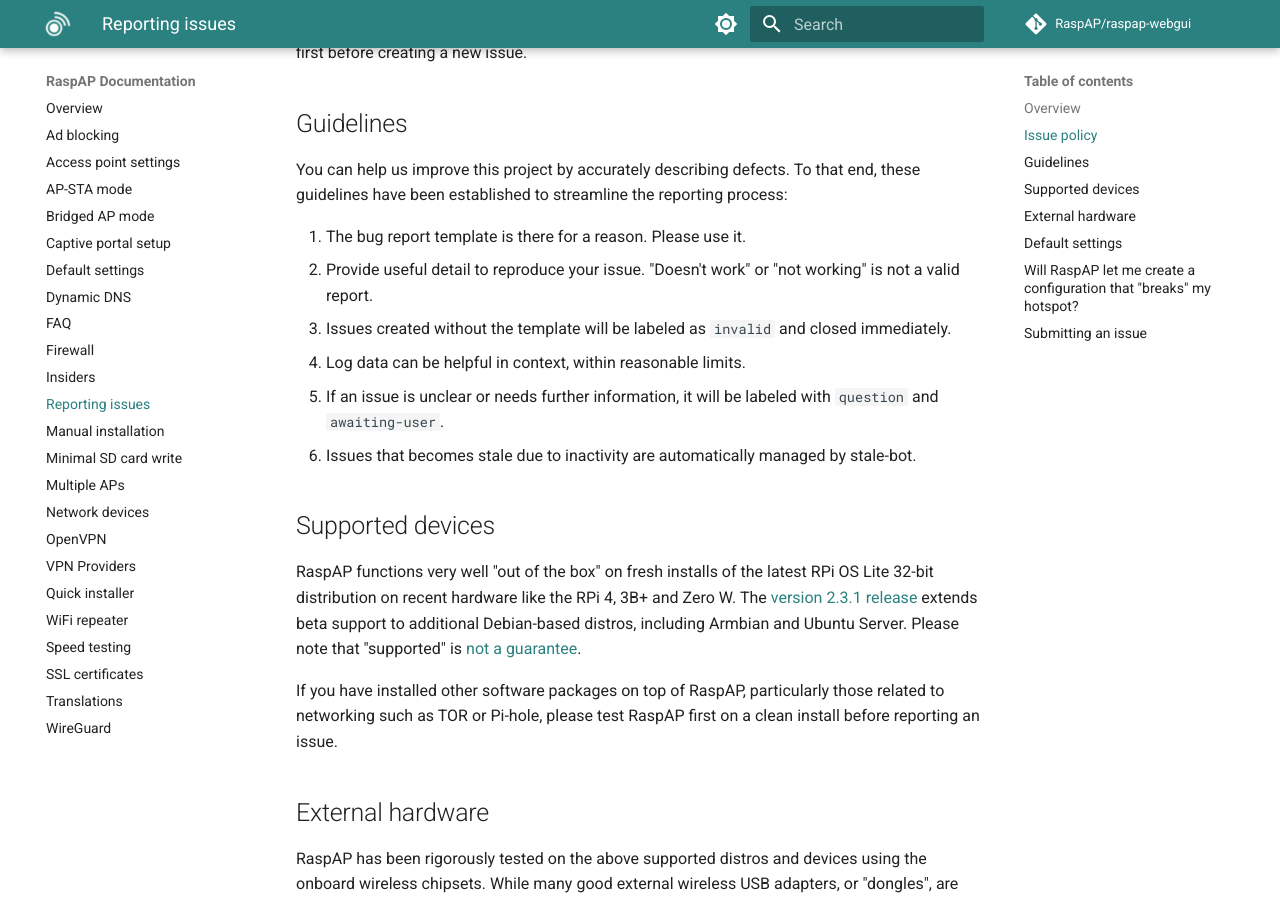
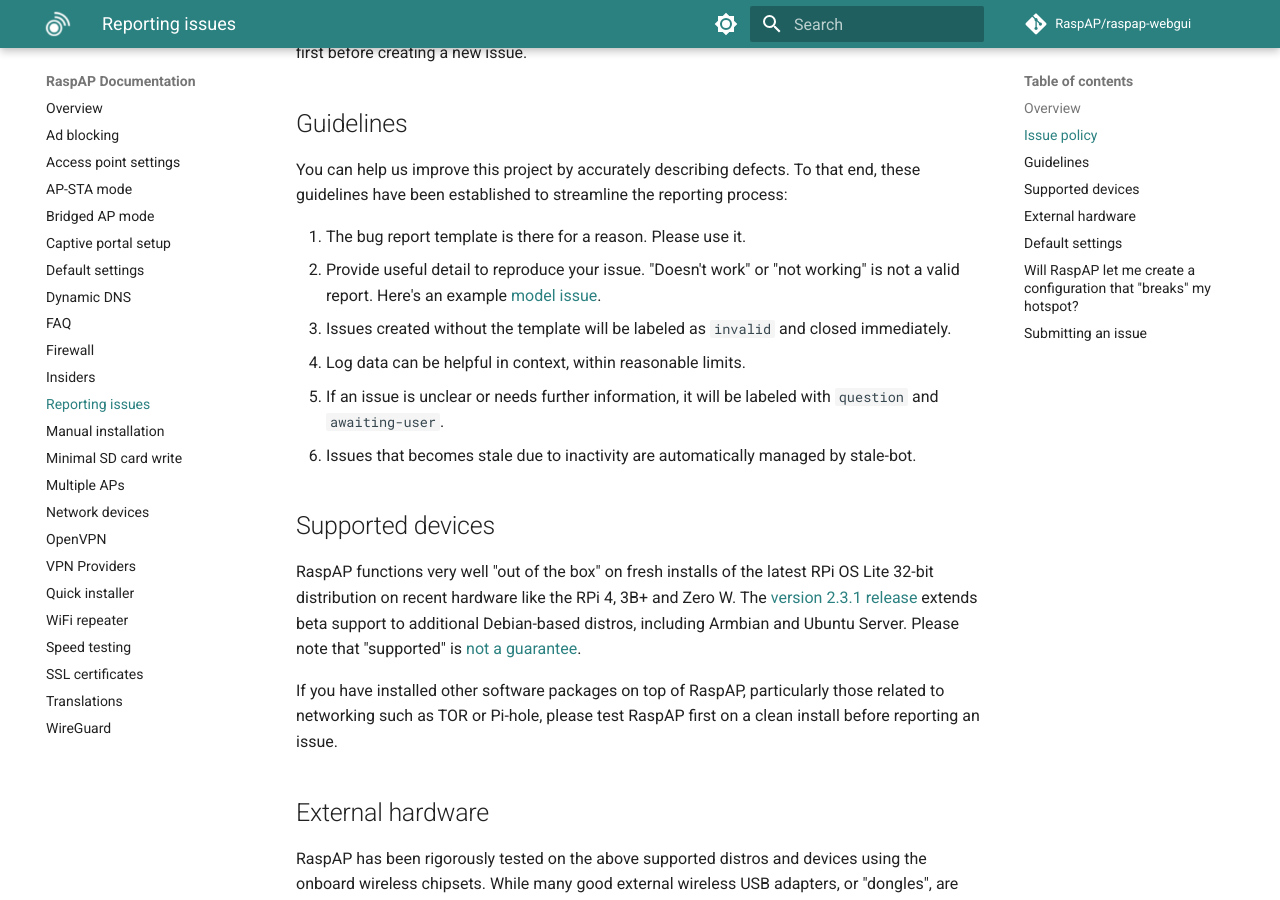
Before and after one commit to RaspAP/raspap-docs, an MkDocs documentation site: the page built from docs/issues.md, in a window 1280 px wide and 900 px high, scrolled down 672 px. Built offline with MkDocs 1.6.1 and Material for MkDocs 9.7.7, drawn with Linux system fonts in a browser that asks for light colours; comment, search, counter and statistics services are not loaded.

Commit message:
Add link to model issue

```diff
--- a/docs/issues.md
+++ b/docs/issues.md
@@ -16,7 +16,7 @@
 You can help us improve this project by accurately describing defects. To that end, these guidelines have been established to streamline the reporting process:
 
 1. The bug report template is there for a reason. Please use it.
-2. Provide useful detail to reproduce your issue. "Doesn't work" or "not working" is not a valid report.
+2. Provide useful detail to reproduce your issue. "Doesn't work" or "not working" is not a valid report. Here's an example [model issue](https://github.com/RaspAP/raspap-webgui/issues/1451).
 3. Issues created without the template will be labeled as `invalid` and closed immediately.
 4. Log data can be helpful in context, within reasonable limits.
 5. If an issue is unclear or needs further information, it will be labeled with `question` and `awaiting-user`.
```
